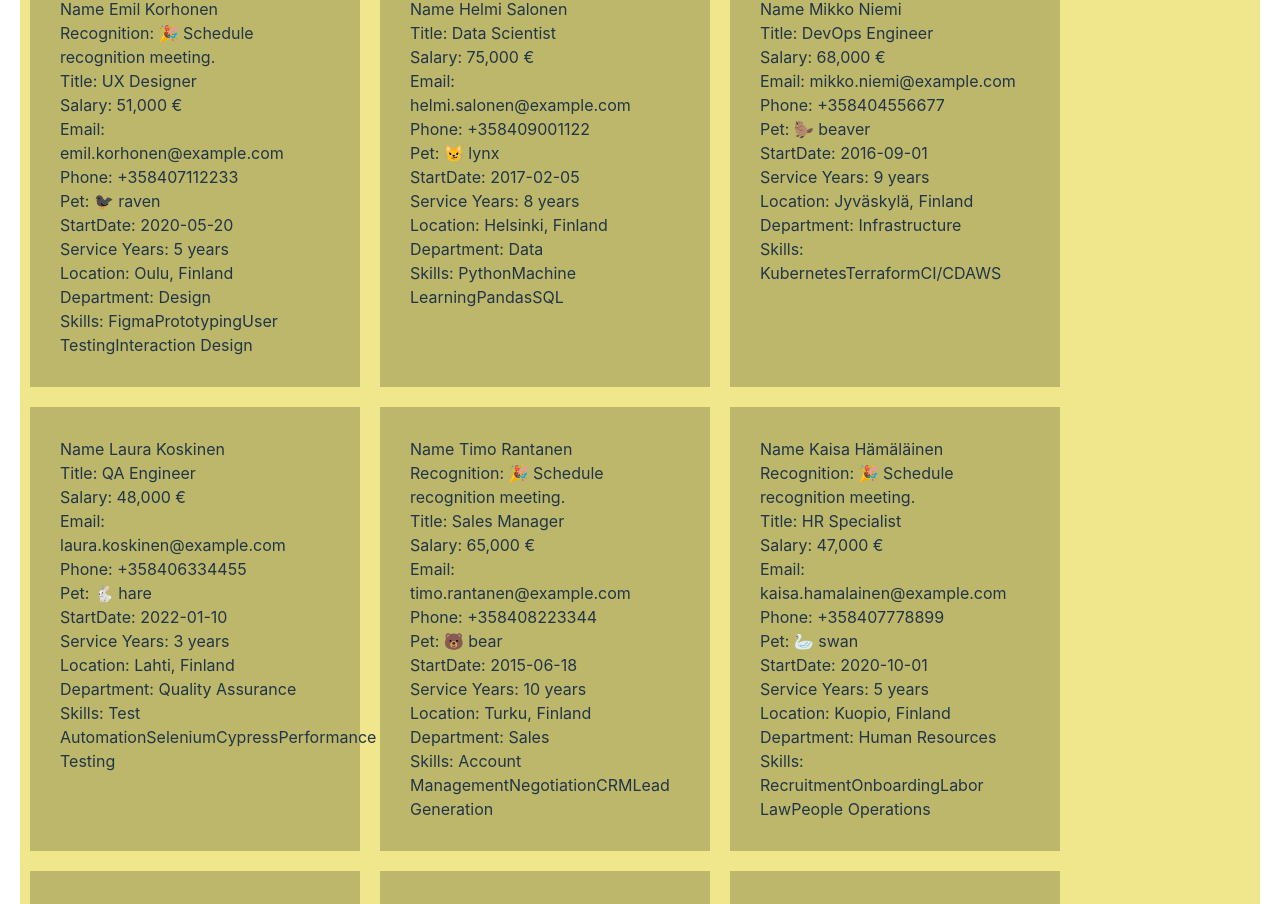
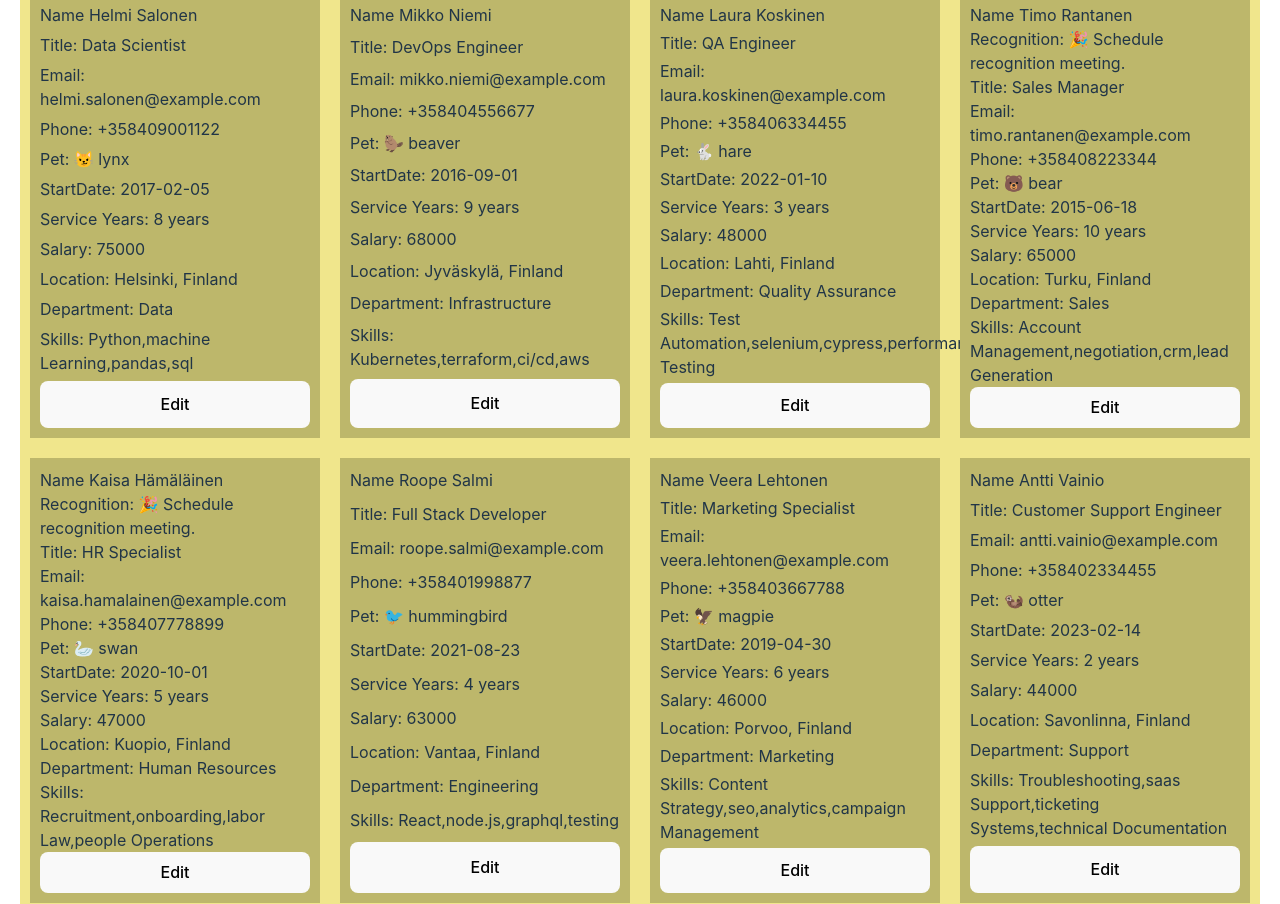
Before and after one commit to konjuable/hrApp-wp25k-oppitunnit, a React (Vite) app: page / in a window 1280 px wide. Shown: the part 595-1499 px from the top of the page. Built offline with nearby package versions, Linux system fonts and the light colour scheme; data requests are answered from the project's data file.

Commit message:
hrApp-wp25k-oppitunnit Task5 valmis.

```diff
--- a/src/App.jsx
+++ b/src/App.jsx
@@ -21,7 +21,7 @@ function App() {
     startDate: "",
     location: "",
     department: "",
-    skills: "",
+    skills: [],
   });
 
   useEffect(() => {
--- a/src/components/AddEmployee.jsx
+++ b/src/components/AddEmployee.jsx
@@ -3,9 +3,14 @@ import axios from "axios"
 const AddEmployee = ({ formData, setFormData, handleClick, setEmployees, employees }) => {
 
     const handleChange = (e) => {
-        setFormData((prevState) => {
-            return { ...prevState, [e.target.name]: e.target.value }
-        })
+        const { name, value } = e.target
+        setFormData((prevState) => ({
+            ...prevState,
+            [name]:
+            name === "skills"
+                ? value.split(", ").map((skill) => skill.trim())
+                : value,
+        }))
     }
 
     const handleSubmit = (e) => {
@@ -19,16 +24,16 @@ const AddEmployee = ({ formData, setFormData, handleClick, setEmployees, employe
 
         handleClick();
         setFormData({
-             name: "",
+            name: "",
             title: "",
-            salary: "",
             phone: "",
             email: "",
             animal: "",
             startDate: "",
+            salary: "",
             location: "",
             department: "",
-            skills: "",
+            skills: [],
         }) // optimal resetting of the form
     }
 
@@ -56,17 +61,6 @@ const AddEmployee = ({ formData, setFormData, handleClick, setEmployees, employe
                         type="text"
                         autoComplete="title"
                         value={formData.title}
-                        onChange={handleChange}
-                    />
-
-                    <label htmlFor="salary">Salary</label>
-                    <input
-                        className="input"
-                        id="salary"
-                        name="salary"
-                        type="number"
-                        autoComplete="salary"
-                        value={formData.salary}
                         onChange={handleChange}
                     />
 
@@ -114,6 +108,17 @@ const AddEmployee = ({ formData, setFormData, handleClick, setEmployees, employe
                         onChange={handleChange}
                     />
 
+                    <label htmlFor="salary">Salary</label>
+                    <input
+                        className="input"
+                        id="salary"
+                        name="salary"
+                        type="number"
+                        autoComplete="salary"
+                        value={formData.salary}
+                        onChange={handleChange}
+                    />
+
                     <label htmlFor="location">Location</label>
                     <input
                         className="input"
@@ -141,7 +146,7 @@ const AddEmployee = ({ formData, setFormData, handleClick, setEmployees, employe
                         className="input"
                         id="skills"
                         name="skills"
-                        type="text"
+                        type="array"
                         autoComplete="skills"
                         value={formData.skills}
                         onChange={handleChange}
--- a/src/components/PersonCard.jsx
+++ b/src/components/PersonCard.jsx
@@ -1,7 +1,6 @@
 // import styles from "./PersonCard.module.css";
-// import { useState } from "react"
-
-// import Skill from "./Skill"
+import { useState } from "react"
+import axios from "axios"
 
 const PersonCard = (props) => {
 
@@ -43,6 +42,44 @@ const PersonCard = (props) => {
     }
   };
 
+  // Kenttien arvojen muokkaaminen
+  const salary = props.salary
+  const location = props.location
+  const department = props.department
+  const skills = props.skills
+  const id = props.id
+
+  const [isEditing, setIsEditing] = useState(false)
+  const [person, setPerson] = useState({ salary, location, department, skills })
+
+  const update = (url = "http://localhost:3001", body = {}, headers = {}) =>
+    axios.patch(url, body, { headers })
+
+  const handleInputChange = (e) => {
+    const { name, value } = e.target
+    setPerson((prevState) => ({ ...prevState, [name]: value }))
+  }
+
+  const handleEdit = () => {
+    update (`http://localhost:3001/employees/${id}`, person)
+  }
+
+  const renderEditableField = (value, name) => {
+    const capitalizeWords = (text) =>
+      text
+        .toString()
+        .replace(
+          /\w\S*/g,
+          (word) => word.charAt(0).toUpperCase() + word.slice(1).toLowerCase()
+        )
+      const displayValue = value ? capitalizeWords(value) : "N/A"
+      const displayName = name ? capitalizeWords(name) : "N/A"
+
+      return isEditing ? (
+        <input value={value || ""} name={name} onChange={handleInputChange} />
+      ) : ( <dd>{displayName}: {displayValue}</dd> )
+  }
+
   return (
     <>
       <dl className="card">
@@ -52,18 +89,30 @@ const PersonCard = (props) => {
         {Recognition(serviceYears)}
         {Probation(serviceYears)}
         <dd>Title: {props.title}</dd>
-        <dd>Salary: {props.salary?.toLocaleString()} €</dd>
         <dd>Email: {props.email}</dd>
         <dd>Phone: {props.phone}</dd>
         <dd>Pet: {props.animal}</dd>
         <dd>StartDate: {props.startDate}</dd>
         <dd>Service Years: {getAge(startingTime)} years</dd>
+        {renderEditableField(person.salary, "salary")}
+        {renderEditableField(person.location, "location")}
+        {renderEditableField(person.department, "department")}
+        {renderEditableField(person.skills, "skills")}
+        {/* <dd>Salary: {props.salary?.toLocaleString()} €</dd>
         <dd>Location: {props.location}</dd>
         <dd>Department: {props.department}</dd>
-        <dd>Skills: {props.skills}</dd>
+        <dd>Skills: {props.skills}</dd> */}
         {/* <dd>Skills: {props.skills.join(", ")}</dd> */}
         {/* <dd>Skills: {commaList}</dd> */}
         {/* <Skill skills={skills}/> */}
+        <button
+          onClick={() =>{
+            if (isEditing) handleEdit()
+            setIsEditing((prev) => !prev)
+          }}
+          >
+          {isEditing ? "Save" : "Edit"}
+        </button>
       </dl>
     </>
   );
--- a/src/components/PersonList.jsx
+++ b/src/components/PersonList.jsx
@@ -4,6 +4,7 @@ const PersonList = ({employees}) => {
     console.log(employees)
     return (
         <>
+            <main>
                 <h2 className="heading">Personnel list</h2>
                 <section className="employee">
                     {employees.map(employee =>
@@ -23,6 +24,7 @@ const PersonList = ({employees}) => {
                         />
                     )}
                 </section>
+            </main>
         </>
     )
 }
--- a/src/db.json
+++ b/src/db.json
@@ -1,7 +1,7 @@
 {
   "employees": [
     {
-      "id": 1,
+      "id": "1",
       "name": "Aino Lahti",
       "title": "Frontend Developer",
       "salary": 54000,
@@ -9,7 +9,7 @@
       "email": "aino.lahti@example.com",
       "animal": "🦊 fox",
       "startDate": "2025-10-15",
-      "location": "Helsinki, Finland",
+      "location": "Kuopio, Finland",
       "department": "Engineering",
       "skills": [
         "React",
@@ -19,7 +19,7 @@
       ]
     },
     {
-      "id": 2,
+      "id": "2",
       "name": "Jonas Mäkelä",
       "title": "Backend Developer",
       "salary": 62000,
@@ -37,7 +37,7 @@
       ]
     },
     {
-      "id": 3,
+      "id": "3",
       "name": "Sofia Virtanen",
       "title": "Product Manager",
       "salary": 70000,
@@ -55,7 +55,7 @@
       ]
     },
     {
-      "id": 4,
+      "id": "4",
       "name": "Emil Korhonen",
       "title": "UX Designer",
       "salary": 51000,
@@ -73,7 +73,7 @@
       ]
     },
     {
-      "id": 5,
+      "id": "5",
       "name": "Helmi Salonen",
       "title": "Data Scientist",
       "salary": 75000,
@@ -91,7 +91,7 @@
       ]
     },
     {
-      "id": 6,
+      "id": "6",
       "name": "Mikko Niemi",
       "title": "DevOps Engineer",
       "salary": 68000,
@@ -109,7 +109,7 @@
       ]
     },
     {
-      "id": 7,
+      "id": "7",
       "name": "Laura Koskinen",
       "title": "QA Engineer",
       "salary": 48000,
@@ -127,7 +127,7 @@
       ]
     },
     {
-      "id": 8,
+      "id": "8",
       "name": "Timo Rantanen",
       "title": "Sales Manager",
       "salary": 65000,
@@ -145,7 +145,7 @@
       ]
     },
     {
-      "id": 9,
+      "id": "9",
       "name": "Kaisa Hämäläinen",
       "title": "HR Specialist",
       "salary": 47000,
@@ -163,7 +163,7 @@
       ]
     },
     {
-      "id": 10,
+      "id": "10",
       "name": "Roope Salmi",
       "title": "Full Stack Developer",
       "salary": 63000,
@@ -181,7 +181,7 @@
       ]
     },
     {
-      "id": 11,
+      "id": "11",
       "name": "Veera Lehtonen",
       "title": "Marketing Specialist",
       "salary": 46000,
@@ -199,7 +199,7 @@
       ]
     },
     {
-      "id": 12,
+      "id": "12",
       "name": "Antti Vainio",
       "title": "Customer Support Engineer",
       "salary": 44000,
@@ -215,6 +215,38 @@
         "Ticketing Systems",
         "Technical Documentation"
       ]
+    },
+    {
+      "id": "8ebb",
+      "name": "John Travolta",
+      "title": "Dancer",
+      "salary": "15000",
+      "phone": "1234567",
+      "email": "travolta@grease.com",
+      "animal": "Hamster",
+      "startDate": "11-01-2025",
+      "location": "Hollywood, US",
+      "department": "Studio",
+      "skills": [
+        "Dancing",
+        "Swinging"
+      ]
+    },
+    {
+      "id": "6132",
+      "name": "Olivia Newton-John",
+      "title": "Actress",
+      "salary": "50000",
+      "phone": "7654321",
+      "email": "oli@via.tv",
+      "animal": "Raven",
+      "startDate": "11-11-2025",
+      "location": "Graveyard, London",
+      "department": "Upstairs",
+      "skills": [
+        "Singing",
+        "Dancing"
+      ]
     }
   ]
 }
--- a/src/index.css
+++ b/src/index.css
@@ -129,15 +129,25 @@ button:focus-visible {
   flex-basis: 0;
   flex-grow: 1;
   background-color: darkkhaki;
-  padding: 3rem;
+  padding: 1rem;
   line-height: 1.5;
-  min-width:25rem;
-  max-width: 27rem;
+  min-width:26rem;
+  max-width: 52.5rem;
 }
 /* END PersonList komponentti */
 
 /* PerCard komponentti */
 .card {
+  display: flex;
+  flex-direction: row;
+  flex-wrap: wrap;
+}
+.card > * {
+  flex-grow: 2;
+  flex-basis: 100%;
+}
+.card button {
+  flex-grow: 1;
 }
 
 /* AddEmployee komponentti */
```
Lines whose indentation alone changed are shown as unchanged.
